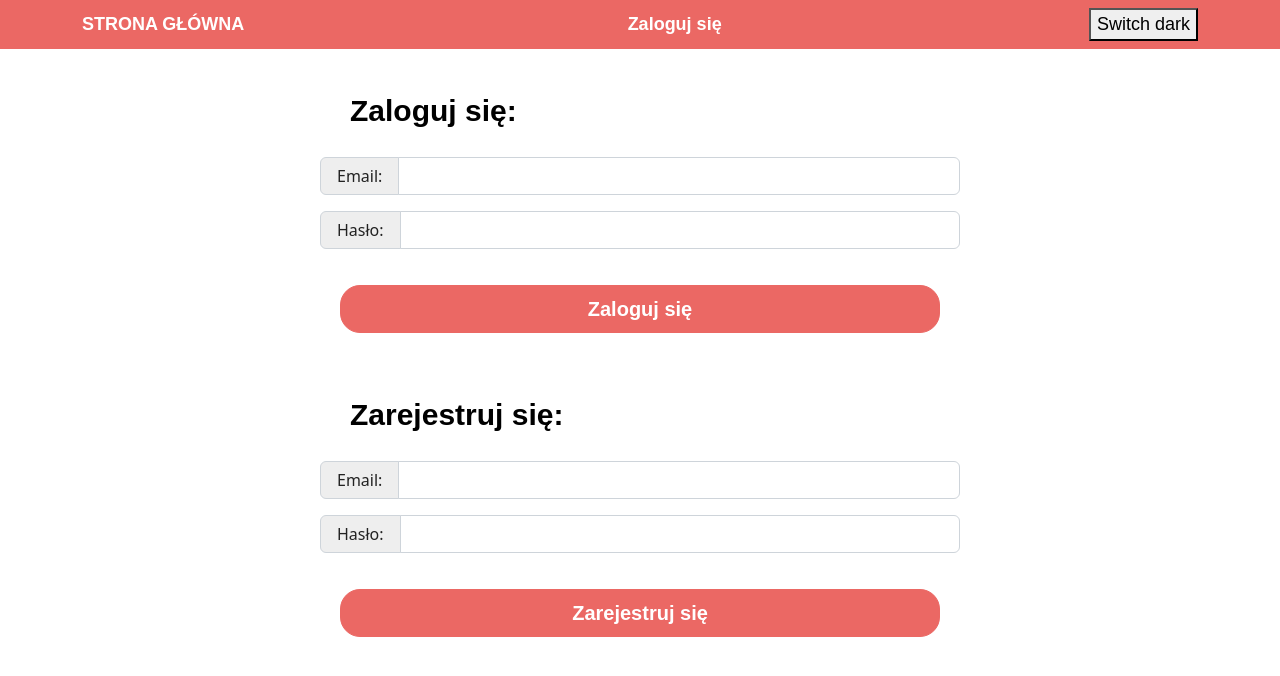
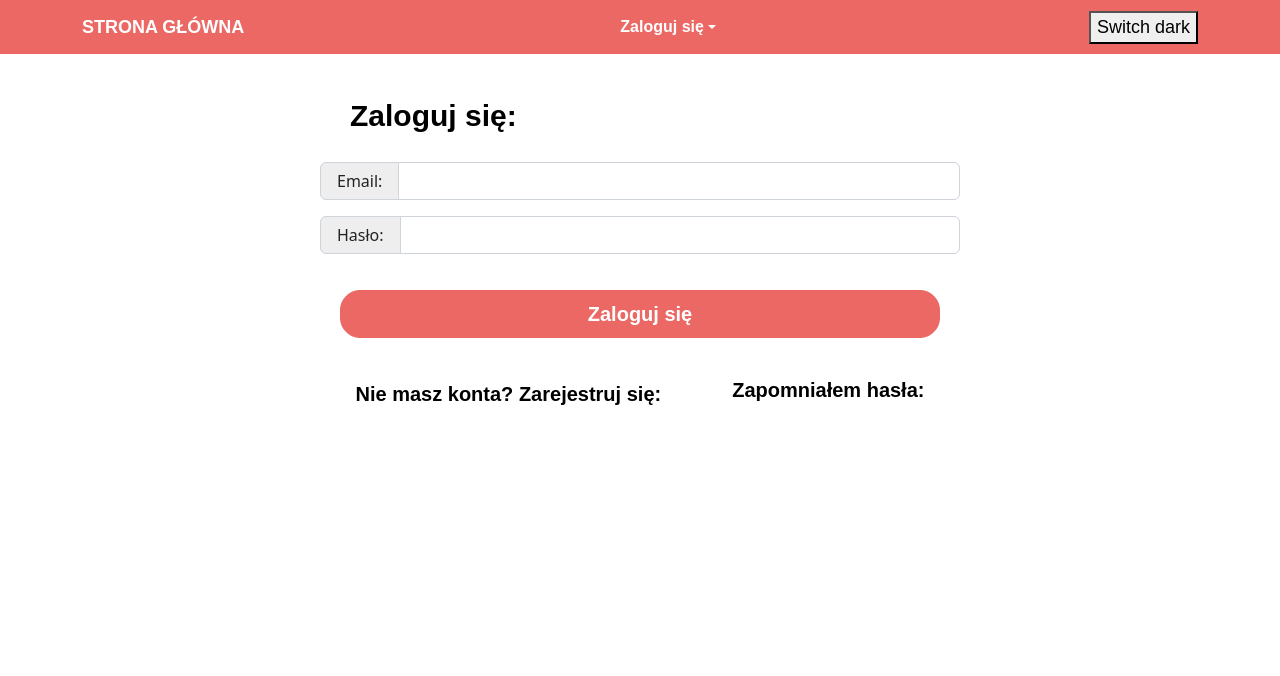
Before and after one commit to Nakius137/Quizletwannabe-Frontend, a React (Create React App) app: page / in a window 1280 px wide. Shown: the top 676 px of the page. Built offline with nearby package versions, Linux system fonts and the light colour scheme; a web font is replaced by a local one.

Commit message:
Register,Forgot passwd

```diff
--- a/src/components/Navbar.js
+++ b/src/components/Navbar.js
@@ -1,14 +1,18 @@
 import Container from "react-bootstrap/Container";
 import Navbar from "react-bootstrap/Navbar";
 import DarkContext from "../context/dark-context";
+import Dropdown from "react-bootstrap/Dropdown";
+import DropdownButton from "react-bootstrap/DropdownButton";
+
 import { UserContext } from "../context/user-context";
 import DarkSwitcher from "../context/DarkSwitcher";
 import { useContext } from "react";
 import { Link } from "react-router-dom";
+import { Button, ButtonGroup } from "react-bootstrap";
 
 function Nav() {
   const { dark } = useContext(DarkContext);
-  const { logged, email} = useContext(UserContext);
+  const { logged,setLogged, email } = useContext(UserContext);
 
   return (
     <>
@@ -25,19 +29,27 @@ function Nav() {
             <Navbar.Brand>Strona główna</Navbar.Brand>
           </Link>
           <Navbar.Toggle />
+
+          {logged ? (
+            <Dropdown>
+              <Dropdown.Toggle className={dark ?"btn btn-dark":""}  id="dropdown-basic">
+                Zalogowano jako: {email}
+              </Dropdown.Toggle>
+              <Dropdown.Menu>
+                <Dropdown.Item onClick={()=>setLogged(false)}>Wyloguj się</Dropdown.Item>
+              </Dropdown.Menu>
+            </Dropdown>
+          ) : (
+            <Dropdown>
+              <Link className="link" to="/login">
+                <Dropdown.Toggle className={dark ?"btn btn-dark":""} id="dropdown-basic">
+                  Zaloguj się
+                </Dropdown.Toggle>
+              </Link>
+            </Dropdown>
+          )}
+
           <Navbar.Collapse className="justify-content-end">
-            {logged ? (
-              <Link className="link" to="/user">
-                <Navbar.Text className="white-text">
-                  Zalogowano jako: {email}
-                </Navbar.Text>
-              </Link>
-            ) : (
-              <Link className="link" to="/login">
-                <Navbar.Text className="white-text">Zaloguj się</Navbar.Text>
-              </Link>
-            )}
-
             <DarkSwitcher />
           </Navbar.Collapse>
         </Container>
--- a/src/pages/Fiszki.js
+++ b/src/pages/Fiszki.js
@@ -1,5 +1,4 @@
 import Nav from "../components/Navbar";
-import slowka from "../slowka";
 import Carousel from "react-bootstrap/Carousel";
 import "react-bootstrap";
 import { useContext } from "react";
--- a/src/pages/Login.js
+++ b/src/pages/Loging/Login.js
@@ -1,44 +1,35 @@
 import Form from "react-bootstrap/Form";
 import InputGroup from "react-bootstrap/InputGroup";
 import React from "react";
-import DarkContext from "../context/dark-context";
+import DarkContext from "../../context/dark-context";
 import { useContext, useRef } from "react";
 import Button from "react-bootstrap/Button";
-import Nav from "../components/Navbar";
+import Nav from "../../components/Navbar";
 import axios from "axios";
-import { UserContext } from "../context/user-context";
+import { UserContext } from "../../context/user-context";
+import { Link } from "react-router-dom";
+import { useHistory } from "react-router-dom";
 
 function Loign() {
+  const history = useHistory();
+
   const { dark } = useContext(DarkContext);
   const { setToken, setLogged, setEmail, email } = useContext(UserContext);
 
   const login_email = useRef();
   const login_password = useRef();
-  const register_email = useRef();
-  const register_password = useRef();
-
   const SendDataLogin = async () => {
     const data = {
       email: login_email.current.value,
       password: login_password.current.value,
     };
+    login_email.current.value = "";
+    login_password.current.value = "";
     const acesstoken = await axios
       .post("http://www.localhost:5000/login", data)
       .then((response) => setToken(response[`data`][`accessToken`]))
       .then((email) => setEmail(data.email))
-      .then((logged) => setLogged(true));
-  };
-
-  const SendDataRegister = () => {
-    const data = {
-      email: register_email.current.value,
-      password: register_password.current.value,
-    };
-    //console.log(data);
-
-    axios
-      .post("http://www.localhost:5000/register", data)
-      .then((respose) => console.log(respose));
+      .then((logged) => setLogged(true), history.push("/"));
   };
 
   return (
@@ -72,8 +63,10 @@ function Loign() {
             ref={login_password}
             aria-label="Default"
             aria-describedby="inputGroup-sizing-default"
+            type="password"
           />
         </InputGroup>
+
         <Button
           className={
             dark ? "btn btn-dark btn-lg break" : "btn btn-primary btn-lg break"
@@ -82,44 +75,37 @@ function Loign() {
         >
           Zaloguj się
         </Button>
-
-        <h2
+        <div className="links">
+          <Link
+            style={{ color: "inherit", textDecoration: "inherit" }}
+            to="/register"
+          >
+            <h4
               className={
                 dark
-              ? "tytul-glowny margin-top-h2"
-              : "tytul-glowny-white margin-top-h2"
+                  ? "tytul-podrzedny margin-top-h2"
+                  : "tytul-podrzedny-white margin-top-h2"
               }
             >
-          Zarejestruj się:
-        </h2>
-        <InputGroup className="mb-3">
-          <InputGroup.Text id="inputGroup-sizing-default">
-            Email:
-          </InputGroup.Text>
-          <Form.Control
-            ref={register_email}
-            aria-label="Default"
-            aria-describedby="inputGroup-sizing-default"
-          />
-        </InputGroup>
-        <InputGroup className="mb-3">
-          <InputGroup.Text id="inputGroup-sizing-default">
-            Hasło:
-          </InputGroup.Text>
-          <Form.Control
-            ref={register_password}
-            aria-label="Default"
-            aria-describedby="inputGroup-sizing-default"
-          />
-        </InputGroup>
-        <Button
+              Nie masz konta? Zarejestruj się:
+            </h4>
+          </Link>
+
+          <Link
+            style={{ color: "inherit", textDecoration: "inherit" }}
+            to="/passwdfrgt"
+          >
+            <h4
               className={
-            dark ? "btn btn-dark btn-lg break" : "btn btn-primary btn-lg break"
+                dark
+                  ? "tytul-podrzedny margin-top-h2"
+                  : "tytul-podrzedny-white margin-top-h2"
               }
-          onClick={SendDataRegister}
             >
-          Zarejestruj się
-        </Button>
+              Zapomniałem hasła:
+            </h4>
+          </Link>
+        </div>
       </div>
     </>
   );
--- /dev/null
+++ b/src/pages/Loging/PasswordForgot.js
@@ -0,0 +1,62 @@
+import Form from "react-bootstrap/Form";
+import InputGroup from "react-bootstrap/InputGroup";
+import React from "react";
+import DarkContext from "../../context/dark-context";
+import { useContext, useRef } from "react";
+import Button from "react-bootstrap/Button";
+import Nav from "../../components/Navbar";
+import axios from "axios";
+import { UserContext } from "../../context/user-context";
+import { Link } from "react-router-dom";
+import { useHistory } from "react-router-dom";
+
+function PasswordForgot() {
+  const history = useHistory();
+
+  const { dark } = useContext(DarkContext);
+
+  const email = useRef();
+
+  const SendDataForgot = () => {
+    //sending email
+    console.log("send");
+  };
+
+  return (
+    <>
+      <Nav></Nav>
+      <div className="logowanie width500px">
+        <h2
+          className={
+            dark
+              ? "tytul-glowny margin-top-h2"
+              : "tytul-glowny-white margin-top-h2"
+          }
+        >
+          Wpisz email konta którego chcesz odzyskać hasło:
+        </h2>
+        <InputGroup className="mb-3">
+          <InputGroup.Text id="inputGroup-sizing-default">
+            Email:
+          </InputGroup.Text>
+          <Form.Control
+            ref={email}
+            aria-label="Default"
+            aria-describedby="inputGroup-sizing-default"
+          />
+        </InputGroup>
+
+        <Button
+          className={
+            dark ? "btn btn-dark btn-lg break" : "btn btn-primary btn-lg break"
+          }
+          onClick={SendDataForgot}
+        >
+          Zarejestruj się
+        </Button>
+      </div>
+    </>
+  );
+}
+
+export default PasswordForgot;
--- /dev/null
+++ b/src/pages/Loging/Register.js
@@ -0,0 +1,82 @@
+import Form from "react-bootstrap/Form";
+import InputGroup from "react-bootstrap/InputGroup";
+import React from "react";
+import DarkContext from "../../context/dark-context";
+import { useContext, useRef } from "react";
+import Button from "react-bootstrap/Button";
+import Nav from "../../components/Navbar";
+import axios from "axios";
+import { UserContext } from "../../context/user-context";
+import { Link } from "react-router-dom";
+import { useHistory } from "react-router-dom";
+
+function Rergiter() {
+  const history = useHistory();
+
+  const { dark } = useContext(DarkContext);
+
+  const register_email = useRef();
+  const register_password = useRef();
+
+  const SendDataRegister = () => {
+    const data = {
+      email: register_email.current.value,
+      password: register_password.current.value,
+    };
+    //console.log(data);
+
+    axios
+      .post("http://www.localhost:5000/register", data)
+      .then((respose) => console.log(respose))
+      .then(alert('Pomyślnie sie zarejestrowano'))
+      .then(history.push("/login"));
+  };
+
+  return (
+    <>
+      <Nav></Nav>
+      <div className="logowanie width500px">
+        <h2
+          className={
+            dark
+              ? "tytul-glowny margin-top-h2"
+              : "tytul-glowny-white margin-top-h2"
+          }
+        >
+          Zarejestruj się:
+        </h2>
+        <InputGroup className="mb-3">
+          <InputGroup.Text id="inputGroup-sizing-default">
+            Email:
+          </InputGroup.Text>
+          <Form.Control
+            ref={register_email}
+            aria-label="Default"
+            aria-describedby="inputGroup-sizing-default"
+          />
+        </InputGroup>
+        <InputGroup className="mb-3">
+          <InputGroup.Text id="inputGroup-sizing-default">
+            Hasło:
+          </InputGroup.Text>
+          <Form.Control
+            ref={register_password}
+            aria-label="Default"
+            aria-describedby="inputGroup-sizing-default"
+            type="password"
+          />
+        </InputGroup>
+        <Button
+          className={
+            dark ? "btn btn-dark btn-lg break" : "btn btn-primary btn-lg break"
+          }
+          onClick={SendDataRegister}
+        >
+          Zarejestruj się
+        </Button>
+      </div>
+    </>
+  );
+}
+
+export default Rergiter;
--- a/src/pages/Main.js
+++ b/src/pages/Main.js
@@ -3,7 +3,6 @@ import { Link } from "react-router-dom";
 import { useContext, useEffect } from "react";
 import Button from "react-bootstrap/Button";
 import Nav from "../components/Navbar";
-import slowka from "../slowka";
 import axios from "axios";
 import { UserContext } from "../context/user-context";
 import QuizContext from "../context/quiz-context";
@@ -39,6 +38,7 @@ function Main() {
   }, []);
 
   if (response) {
+    console.log(response.collection);
     return (
       <>
         <Nav></Nav>
@@ -59,7 +59,7 @@ function Main() {
                     {" "}
                     <p className={dark ? "p-dark" : "p"}>
                       {" "}
-                      {index[1].words.length} słówek{" "}
+                      {index[1].words.length} {index[1].words.length>5?"słówek":"słowa"}{" "}
                     </p>
                   </div>
 
--- a/src/pages/Pisz.js
+++ b/src/pages/Pisz.js
@@ -1,5 +1,4 @@
 import Nav from "../components/Navbar";
-import slowka from "../slowka";
 import Carousel from "react-bootstrap/Carousel";
 import "react-bootstrap";
 import { useContext, useRef } from "react";
--- a/src/styles/style2.css
+++ b/src/styles/style2.css
@@ -60,6 +60,17 @@
     font-size: 30px;
     margin: 30px;
     color: black;
+}
+.tytul-podrzedny-white{
+    font-size: 20px;
+    margin: 30px;
+    color: black;
+}
+
+.tytul-podrzedny{
+    font-size: 20px;
+    margin: 30px;
+    color: white;
 }
 
 #check{
@@ -179,7 +190,7 @@
     justify-content: center;
     border: #eb6864 solid 3px;
     box-shadow: 3px 3px 30px -5px #eb6864;
-    transition: all 0.3s ease-in-out;
+    transition: box-shadow 0.3s ease-in-out;
     cursor: pointer;
     align-content: center
 }
@@ -338,3 +349,9 @@ color: #000000;
     margin-top: 1%;
     margin-left: 2%;
 }
+
+.links{
+    display: flex;
+    align-items: center;
+    justify-content: space-around;
+}
```
Also changed, not shown: src/App.js (+10 -4 lines), src/pages/User.js (deleted, +0 -13 lines), src/slowka.js (deleted, +0 -22 lines). Lines whose indentation alone changed are shown as unchanged.
